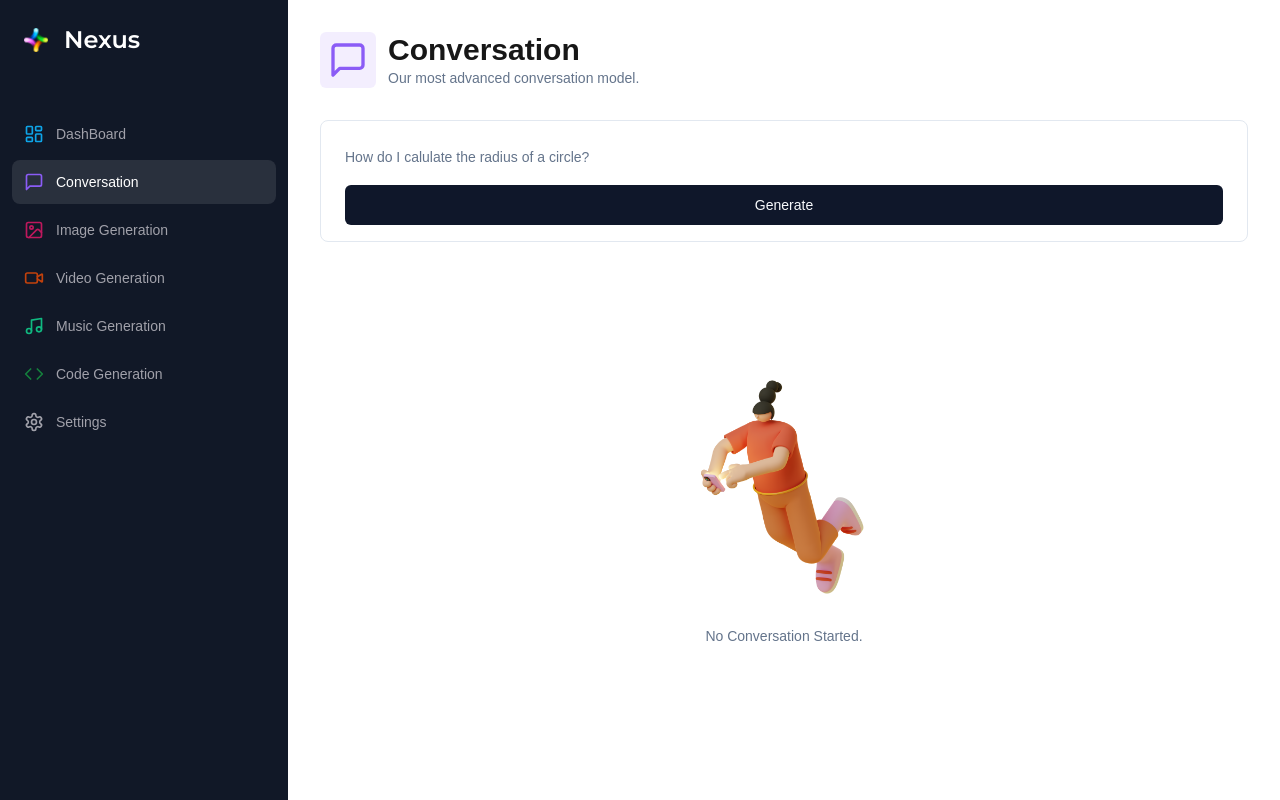
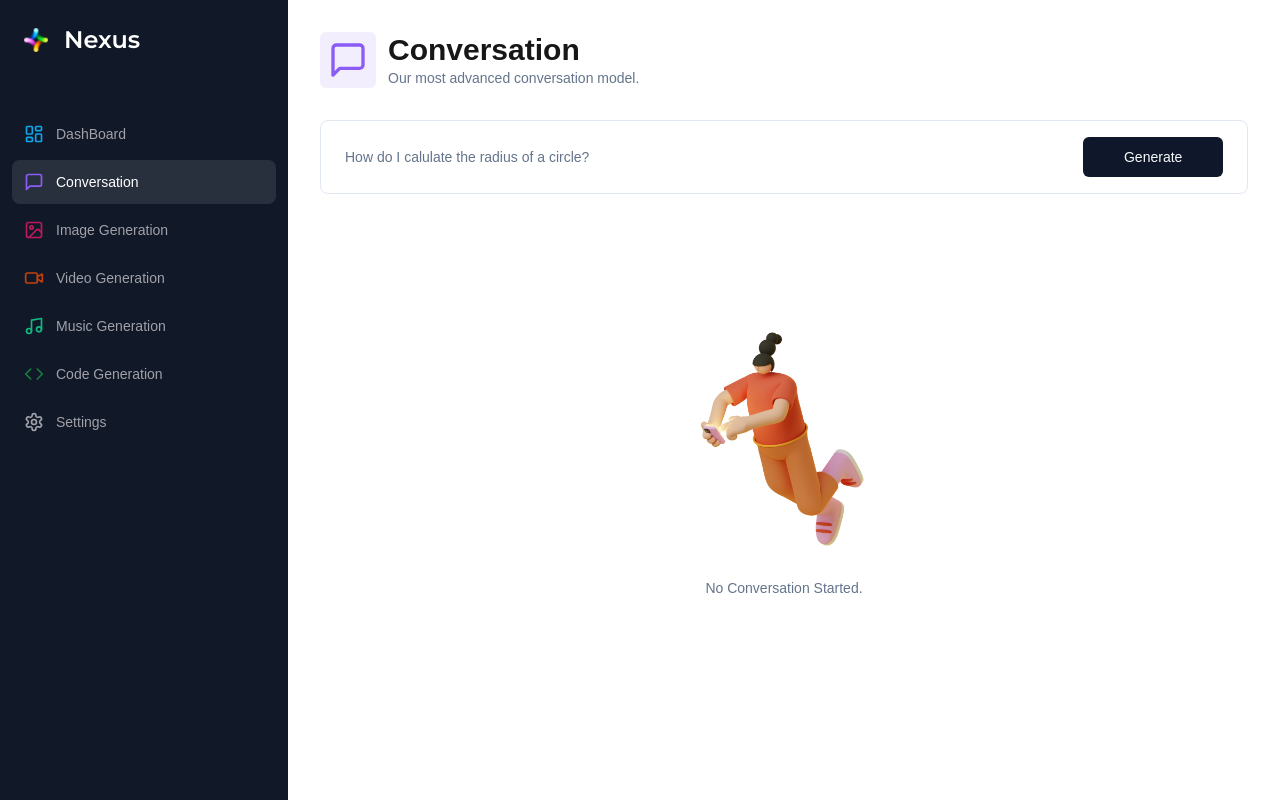
Before and after one commit to ankitsjadhav/AIHub360, a Next.js app: page /conversation in a window 1280 px wide. Built offline with nearby package versions, Linux system fonts and the light colour scheme.

Commit message:
Conversation AI UI

```diff
--- a/app/(dashboard)/(routes)/conversation/page.tsx
+++ b/app/(dashboard)/(routes)/conversation/page.tsx
@@ -93,7 +93,7 @@
                                 </FormItem>
                              )}
                              />
-                             <Button className="col-span-12 log:col-span-12 w-full" disabled={isLoading}>
+                             <Button className="col-span-12 lg:col-span-2 w-full" disabled={isLoading}>
                                 Generate
                              </Button>
                         </form>
```
